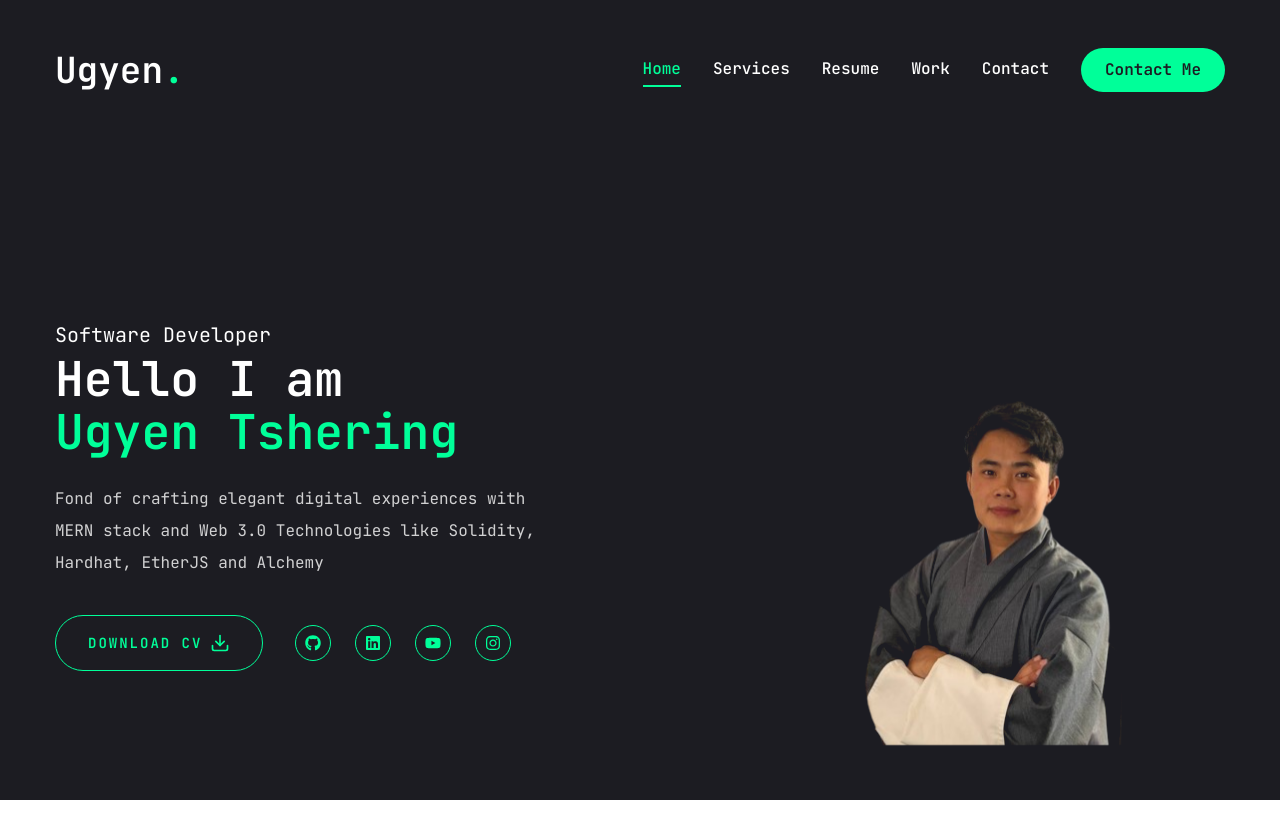
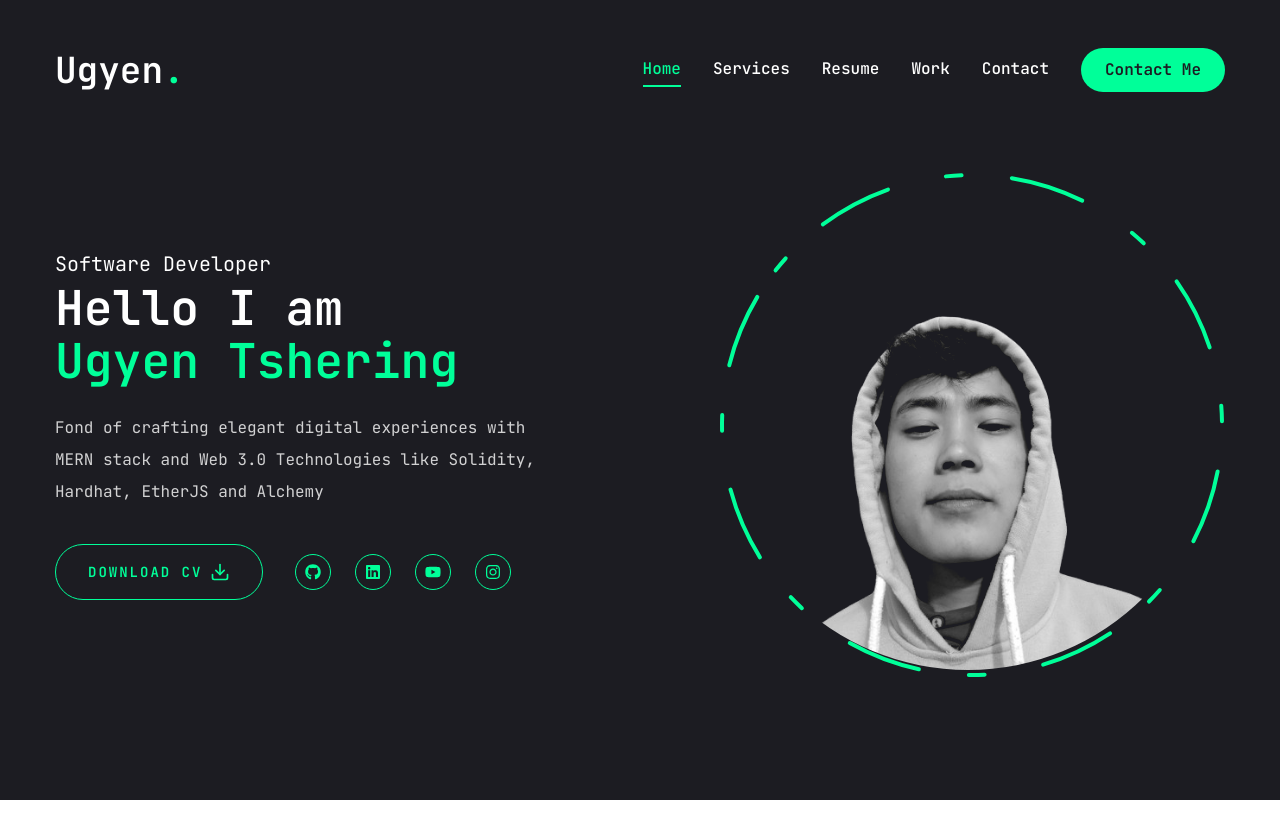
Before and after one commit to ugyentring/portfol, a Next.js app: page / in a window 1280 px wide. Shown: the top 838 px of the page. After the commit the page ends 800 px from the top, so only its background shows below. Built offline with nearby package versions, Linux system fonts and the light colour scheme.

Commit message:
image and circle in homepage

```diff
--- a/components/Photo.jsx
+++ b/components/Photo.jsx
@@ -19,21 +19,49 @@ const Photo = () => {
             opacity: 1,
             transition: { delay: 2.4, duration: 0.4, ease: "easeInOut" },
           }}
-          className="w-[298px] h-[298px] xl:w-[498px] xl:h-[498px] mix-blend-lighten"
+          className="w-[298px] h-[298px] xl:w-[498px] xl:h-[498px] mix-blend-lighten absolute"
         >
           <Image
-            src="/assets/pro.png"
+            src="/assets/face.png"
             priority
             quality={100}
             fill
-            className="object-contain"
+            className="object-contain rounded-full grayscale"
             alt="profile"
           />
         </motion.div>
 
         {/*circle*/}
-          <motion.svg></motion.svg>
-
+        <motion.svg
+          className="w-[300px] xl:w-[506px] h-[300px] xl:h-[506px]"
+          fill="transparent"
+          viewBox="0 0 506 506"
+          xmlns="http://www.w3.org/2000/svg"
+        >
+          <motion.circle
+            cx="253"
+            cy="253"
+            r="250"
+            stroke="#00ff99"
+            strokeWidth="4"
+            strokeLinecap="round"
+            strokeLinejoin="round"
+            initial={{ strokeDasharray: "24 10 0 0" }}
+            animate={{
+              strokeDasharray: [
+                "15, 120, 25, 25",
+                "16, 25, 92, 72",
+                "4, 250, 22, 22",
+              ],
+              rotate: [120, 360],
+            }}
+            transition={{
+              duration: 20,
+              repeat: Infinity,
+              repeatType: "reverse",
+            }}
+          />
+        </motion.svg>
       </motion.div>
     </div>
   );
```
Also changed, not shown: public/assets/face.png (added), public/assets/pic.png (added).
